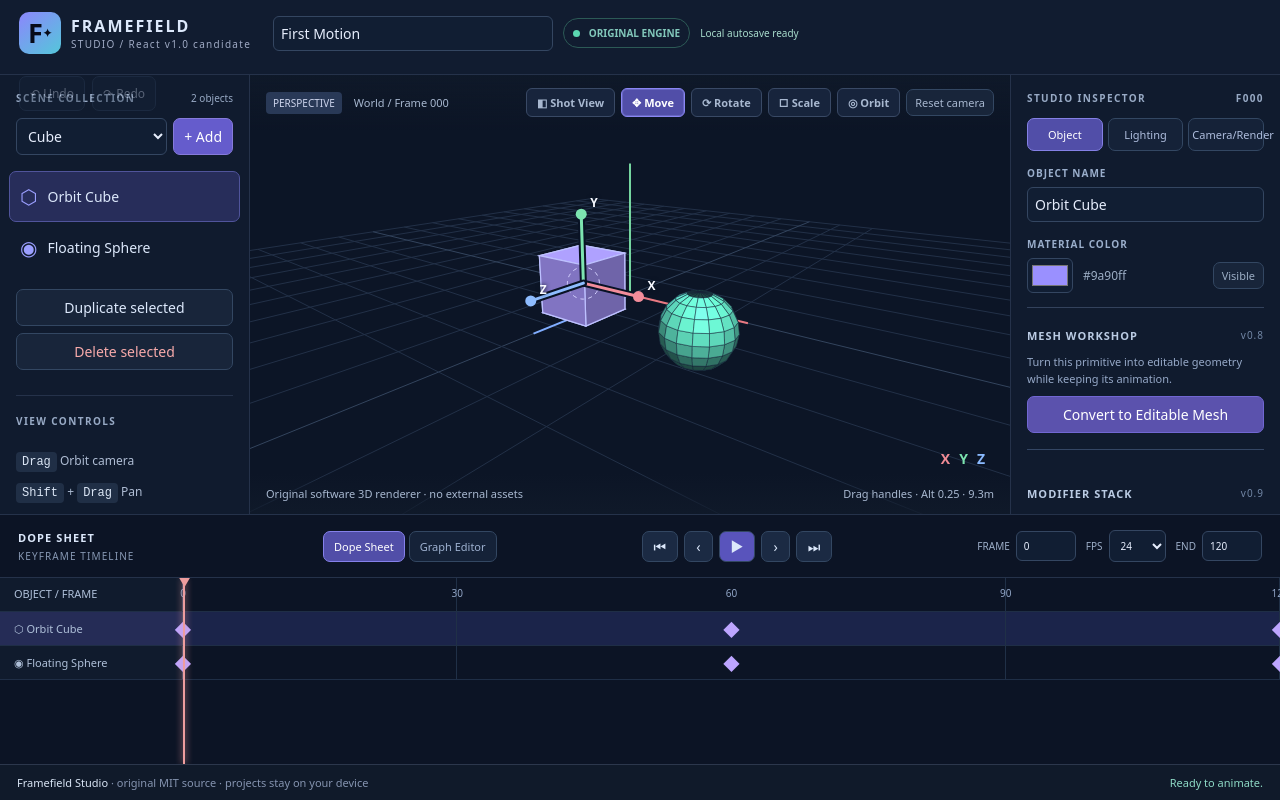
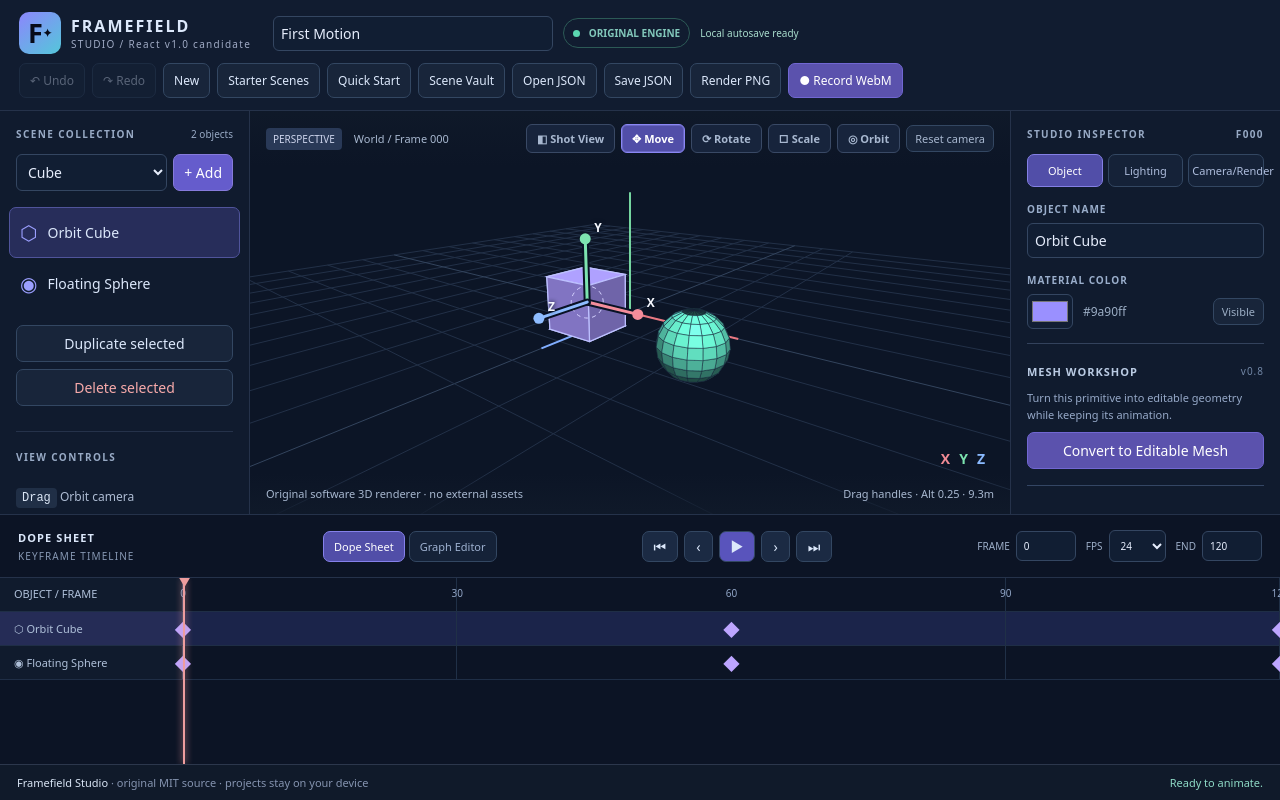
Before and after one commit to MichaelWave369/FramefieldStudio, a React (Vite) app: page / in a window 1280 px wide. Built offline with nearby package versions, Linux system fonts and the light colour scheme.

Commit message:
fix: allow header to grow when toolbar wraps instead of overlapping editor controls

```diff
--- a/src/style.css
+++ b/src/style.css
@@ -200,3 +200,15 @@ footer{display:flex;justify-content:space-between;gap:18px;background:#101a2a;bo
  color:#ffe4dc;border-radius:7px;overflow-wrap:anywhere}
 @media(max-width:710px){.vault-record{align-items:stretch;flex-direction:column}
   .vault-record-actions{justify-content:flex-start}}
+
+/* Release hardening: wrapped toolbar rows must occupy real layout height.
+   Without this, the scene workspace overlays the next row and blocks clicks. */
+.topbar{
+  height:auto;
+  min-height:75px;
+  flex:0 0 auto;
+  position:relative;
+  z-index:10;
+  align-content:center;
+  row-gap:9px;
+}
```
